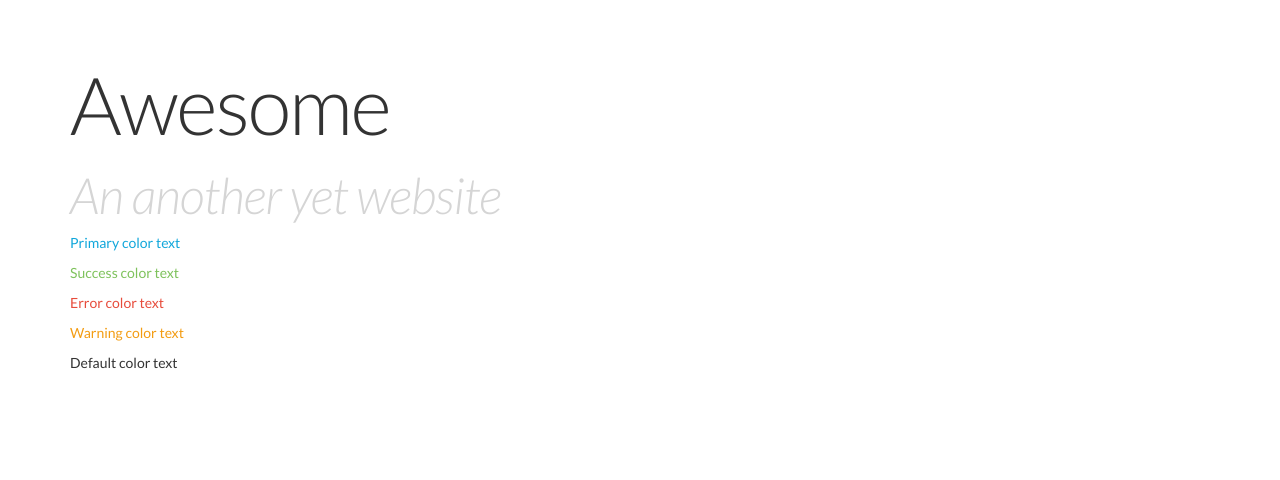
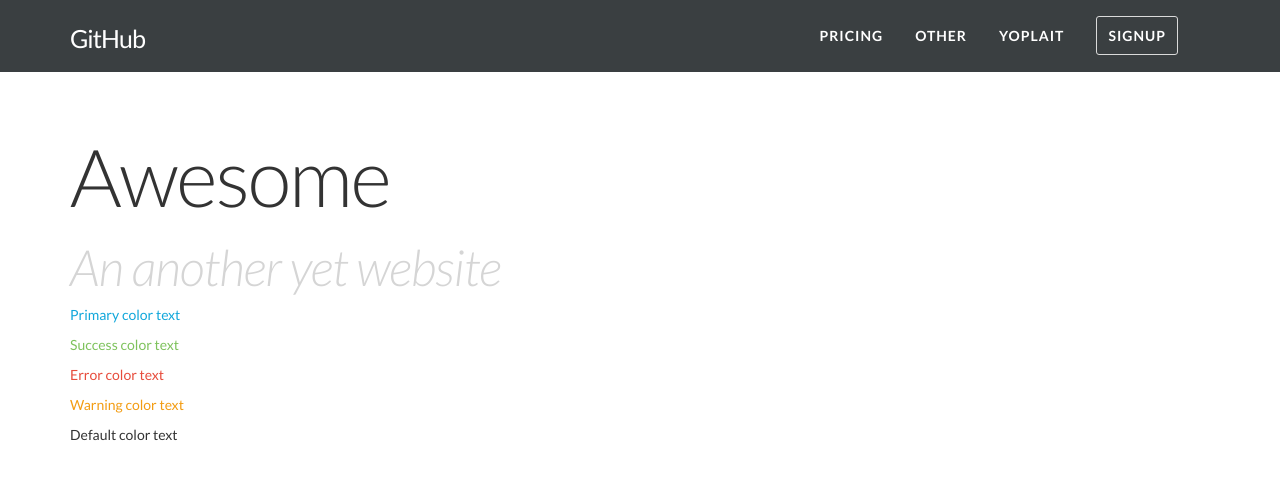
Before and after one commit to GesJeremie/spyro, a plain HTML site: page index.html in a window 1280 px wide. Drawn offline with nearby package versions, Linux system fonts and the light colour scheme.

Commit message:
Add module navbar

```diff
--- a/css/spyro.css
+++ b/css/spyro.css
@@ -210,3 +210,60 @@ ul.spyro-list {
       text-decoration: none; }
       ul.spyro-list li a:hover {
         color: #454545; }
+
+/* ==================================================
+ *
+ * @module :: Navbar
+ * @description :: Navbar section
+ *
+ * ================================================== */
+.spyro-navbar {
+  height: 72px;
+  width: 100%;
+  background-color: #3a3f41;
+  position: relative;
+  overflow: hidden;
+  /* Fit to the navbar */
+  /* Brand title */
+  /* Fix bug with links */
+  /* Links */
+  /* Special button for navbar */ }
+  .spyro-navbar .spyro-navbar-container {
+    margin-top: 26px; }
+  .spyro-navbar .spyro-navbar-brand {
+    font-size: 25px;
+    color: white;
+    margin: 0;
+    padding: 0;
+    letter-spacing: -1px;
+    text-decoration: none;
+    display: block; }
+  .spyro-navbar a.spyro-navbar-brand {
+    margin-top: -5px; }
+  .spyro-navbar ul.spyro-navbar-links {
+    margin: 0;
+    padding: 0;
+    list-style: none; }
+    .spyro-navbar ul.spyro-navbar-links li {
+      float: left;
+      margin-right: 32px; }
+    .spyro-navbar ul.spyro-navbar-links a {
+      color: white;
+      color: white;
+      text-transform: uppercase;
+      font-size: 14px;
+      font-weight: 600;
+      text-decoration: none;
+      letter-spacing: 1px; }
+    .spyro-navbar ul.spyro-navbar-links a:hover {
+      border-bottom: 1px dotted white; }
+  .spyro-navbar a.spyro-navbar-button {
+    padding: 10px 11px;
+    border: 1px solid #dadada;
+    -webkit-border-radius: 3px;
+    -moz-border-radius: 3px;
+    -ms-border-radius: 3px;
+    -o-border-radius: 3px;
+    border-radius: 3px; }
+    .spyro-navbar a.spyro-navbar-button:hover {
+      border-bottom: 1px solid #dadada !important; }
--- a/index.html
+++ b/index.html
@@ -7,6 +7,22 @@
 		<link rel="stylesheet" href="css/spyro.css">
 	</head>
 	<body>
+		<div class="spyro-navbar">
+			<div class="container spyro-navbar-container">
+				<div class="row">
+					<div class="col-md-5"><a href="#" class="spyro-navbar-brand">GitHub</a></div>
+					<div class="col-md-7">
+						<ul class="spyro-navbar-links pull-right">
+							<li><a href="#">Pricing</a></li>
+							<li><a href="#">Other</a></li>
+							<li><a href="#">Yoplait</a></li>
+							<li><a href="#" class="spyro-navbar-button">SignUp</a></li>
+						</ul>
+					</div>
+				</div>
+			</div>
+		</div>
+
 		<div class="container">
 
 			<div class="spyro-helper-spacer40"></div>
--- a/sass/main.sass
+++ b/sass/main.sass
@@ -22,3 +22,4 @@
 @import 'buttons.sass'
 @import 'wells.sass'
 @import 'list.sass'
+@import 'navbars.sass'
--- /dev/null
+++ b/sass/navbars.sass
@@ -0,0 +1,67 @@
+/* ==================================================
+ *
+ * @module :: Navbar
+ * @description :: Navbar section
+ *
+ * ================================================== */
+
+.spyro-navbar
+	height: 72px
+	width: 100%
+	background-color: #3a3f41
+	position: relative
+	overflow: hidden
+
+	/* Fit to the navbar */
+	.spyro-navbar-container
+		margin-top: 26px
+
+	/* Brand title */
+	.spyro-navbar-brand
+		font-size: 25px
+		color: white
+		margin: 0
+		padding: 0
+		letter-spacing: -1px
+		text-decoration: none
+		display: block
+
+	/* Fix bug with links */
+	a.spyro-navbar-brand
+		margin-top: -5px
+
+	/* Links */
+	ul.spyro-navbar-links
+		margin: 0
+		padding: 0
+		list-style: none
+
+		li
+			float: left
+			margin-right: 32px
+
+		a
+			color: white
+			color: #ffffff
+			text-transform: uppercase
+			font-size: 14px
+			font-weight: 600
+			text-decoration: none
+			letter-spacing: 1px
+
+		a:hover
+			border-bottom: 1px dotted #fff
+
+
+	/* Special button for navbar */
+	a.spyro-navbar-button
+		padding: 10px 11px
+		border: 1px solid #dadada
+		-webkit-border-radius: 3px
+		-moz-border-radius: 3px
+		-ms-border-radius: 3px
+		-o-border-radius: 3px
+		border-radius: 3px
+
+		&:hover
+			border-bottom: 1px solid #dadada !important
```
